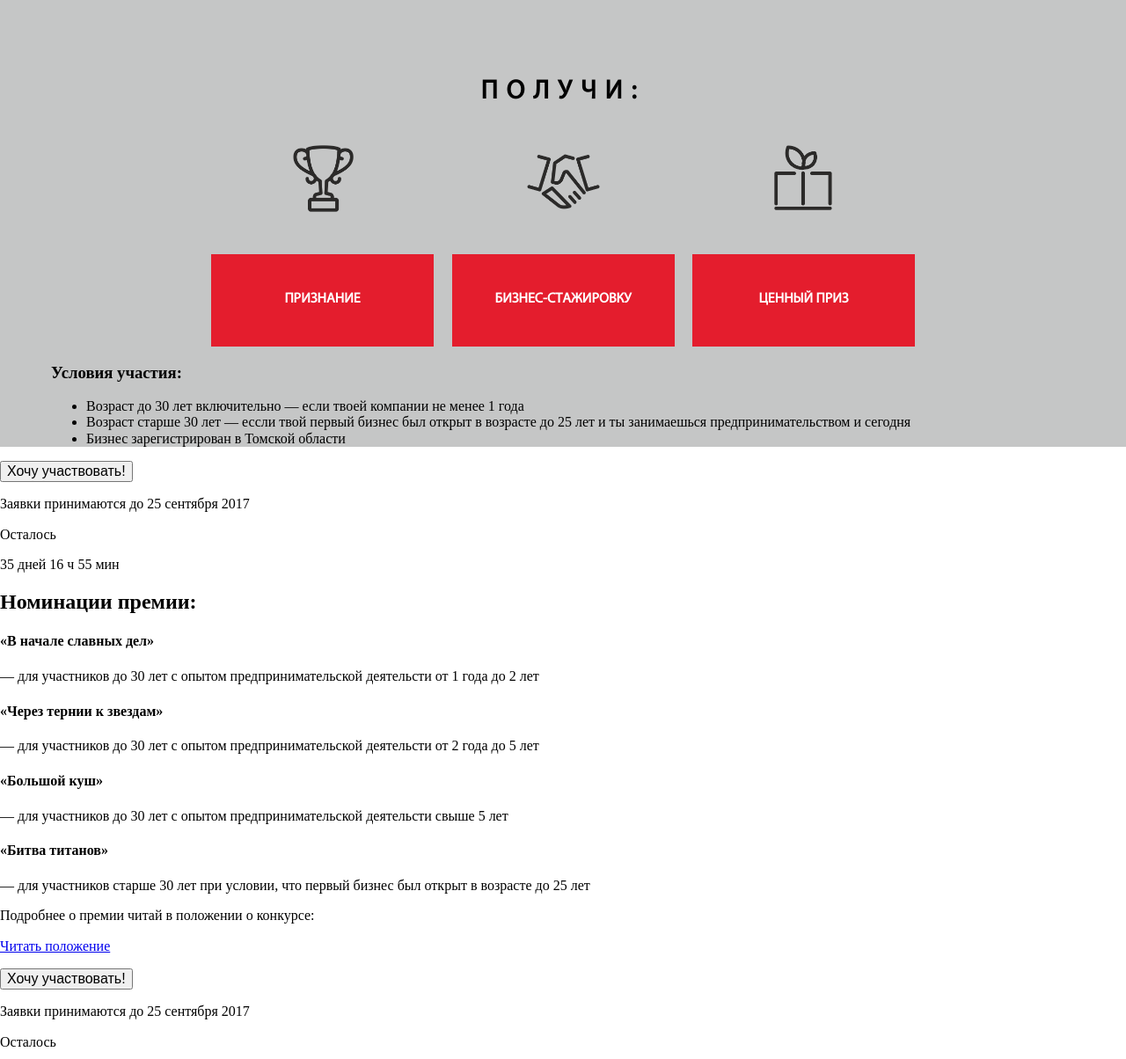
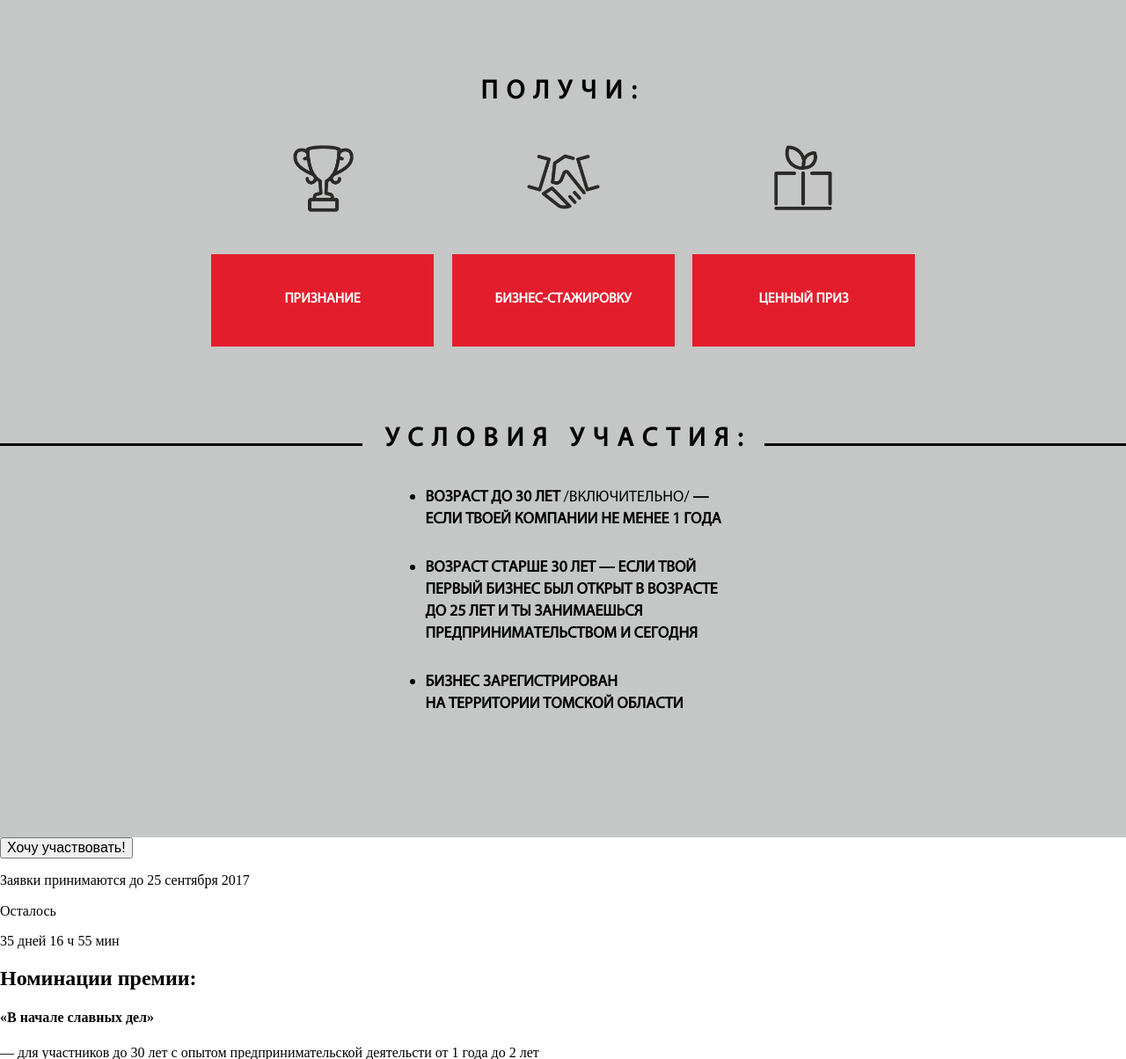
Before and after one commit to dariaglagol/biznes-triumf, a PHP site: page / in a window 1280 px wide. Shown: the part 863-2067 px from the top of the page at 88% size. Run offline with PHP 8.4, Linux system fonts and the light colour scheme; some web fonts are replaced.

Commit message:
Блок с условиями готов

```diff
--- a/css/style.css
+++ b/css/style.css
@@ -185,3 +185,43 @@ html {
     height: 74px;
     background: url("../img/icon-prize.png") center no-repeat;
     background-size: contain; }
+
+.conditions_header {
+  margin: 0px;
+  padding-top: 85px;
+  font-family: "MyriadPro regular", "Helvetica", sans-serif;
+  font-size: 30px;
+  line-height: 35px;
+  text-align: center;
+  text-transform: uppercase;
+  letter-spacing: 10px;
+  background-color: #c5c6c6;
+  position: relative;
+  z-index: 1;
+  width: 457px;
+  margin: 0 auto;
+  padding-left: 20px;
+  padding-right: 8px; }
+
+.conditions-inner {
+  margin: 0;
+  margin-top: -10px;
+  padding-top: 45px;
+  padding-bottom: 140px;
+  border-top: 3px solid #000000; }
+
+.condition {
+  width: 353px;
+  margin: 0 auto;
+  padding-bottom: 30px;
+  font-family: "MyriadPro regular", "Helvetica", sans-serif;
+  font-size: 18px;
+  line-height: 25px;
+  font-weight: 900;
+  text-transform: uppercase; }
+  .condition span {
+    font-family: "MyriadPro regular", "Helvetica", sans-serif;
+    font-weight: 200; }
+
+.condition:last-of-type {
+  padding-bottom: 0px; }
--- a/index.html
+++ b/index.html
@@ -29,7 +29,7 @@
     <p class="header_call">Прими участие в главном деловом событии года и стань <span class="header_call-bold">лучшим предпринимателем 2017!</span></p>
   </header>
   <main class="content-block">
-    <section class="taking-part container">
+    <section class="taking-part">
       <div class="awards-block">
         <h3 class="awards-block_header">Получи:</h3>
         <div class="awards-block_list">
@@ -42,12 +42,12 @@
           </p>
         </div>
       </div>
-      <div class="conditions conditions-wrapper">
+      <div class="conditions">
         <h3 class="conditions_header">Условия участия:</h3>
         <ul class="conditions-inner">
-          <li class="condition">Возраст до 30 лет <span>включительно</span> — если твоей компании не менее 1 года</li>
-          <li class="condition">Возраст старше 30 лет — ессли твой первый бизнес был открыт в возрасте до 25 лет и ты занимаешься предпринимательством и сегодня</li>
-          <li class="condition">Бизнес зарегистрирован в Томской области</li>
+          <li class="condition">Возраст до 30 лет <span>/включительно/</span> — если твоей компании не менее 1 года</li>
+          <li class="condition">Возраст старше 30 лет — если твой первый бизнес был открыт в возрасте до 25 лет и ты занимаешься предпринимательством и сегодня</li>
+          <li class="condition">Бизнес зарегистрирован<br> на территории Томской области</li>
         </ul>
       </div>
     </section>
--- a/sass/blocks/awards-block.scss
+++ b/sass/blocks/awards-block.scss
@@ -1,12 +1,5 @@
 .awards-block_header {
-  margin: 0px;
-  padding-top: 85px;
-  font-family: $font-plain;
-  font-size: 30px;
-  line-height: 35px;
-  text-align: center;
-  text-transform: uppercase;
-  letter-spacing: 10px;
+  @include headers;
 }
 
 .awards-block_list {
--- /dev/null
+++ b/sass/blocks/conditions.scss
@@ -0,0 +1,38 @@
+.conditions_header {
+  @include headers;
+  background-color: #c5c6c6;
+  position: relative;
+  z-index: 1;
+  width: 457px;
+  margin: 0 auto;
+  padding-left: 20px;
+  padding-right: 8px;
+}
+
+.conditions-inner {
+  margin: 0;
+  margin-top: -10px;
+  padding-top: 45px;
+  padding-bottom: 140px;
+  border-top: 3px solid #000000;
+}
+
+.condition {
+  width: 353px;
+  margin: 0 auto;
+  padding-bottom: 30px;
+  font-family: $font-plain;
+  font-size: 18px;
+  line-height: 25px;
+  font-weight: 900;
+  text-transform: uppercase;
+
+  span {
+    font-family: $font-plain;
+    font-weight: 200;
+  }
+}
+
+.condition:last-of-type {
+  padding-bottom: 0px;
+}
--- /dev/null
+++ b/sass/mixines.scss
@@ -0,0 +1,10 @@
+@mixin headers () {
+  margin: 0px;
+  padding-top: 85px;
+  font-family: $font-plain;
+  font-size: 30px;
+  line-height: 35px;
+  text-align: center;
+  text-transform: uppercase;
+  letter-spacing: 10px;
+}
--- a/sass/style.scss
+++ b/sass/style.scss
@@ -1,8 +1,10 @@
 @import "global/fonts.scss";
 @import "global/global.scss";
+@import "mixines.scss";
 @import "blocks/container.scss";
 @import "blocks/header.scss";
 @import "blocks/logo.scss";
 @import "blocks/content-block.scss";
 @import "blocks/taking-part.scss";
 @import "blocks/awards-block.scss";
+@import "blocks/conditions.scss";
```
